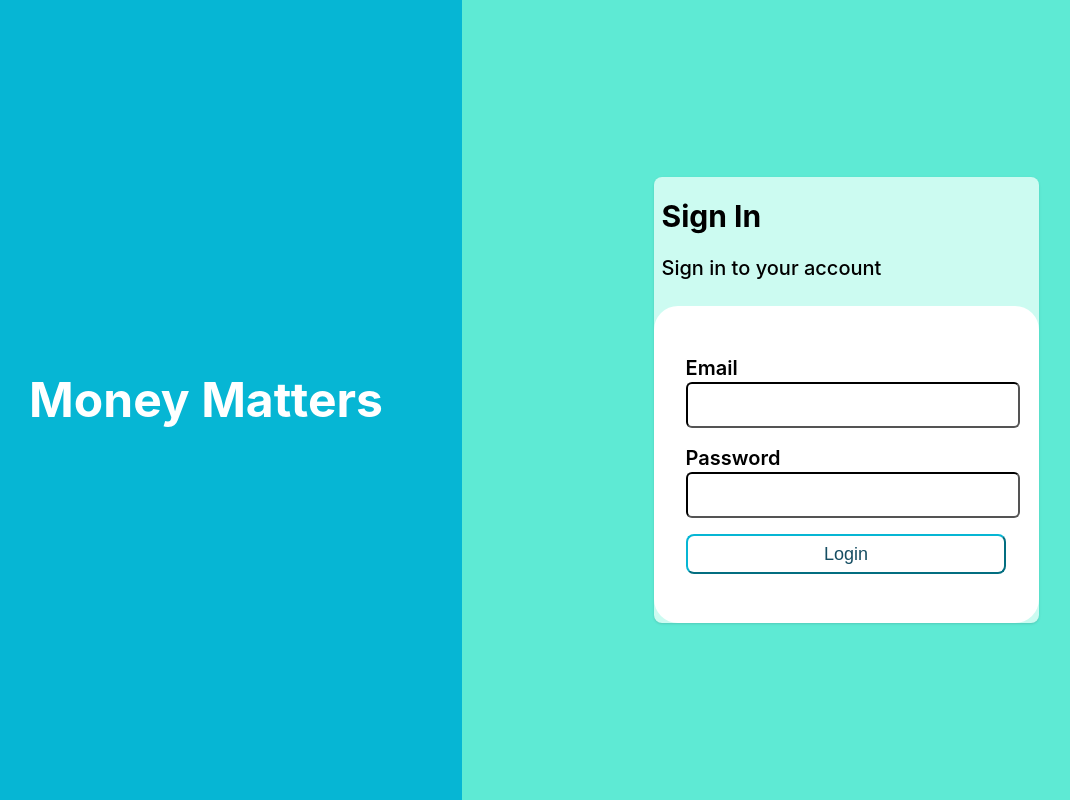
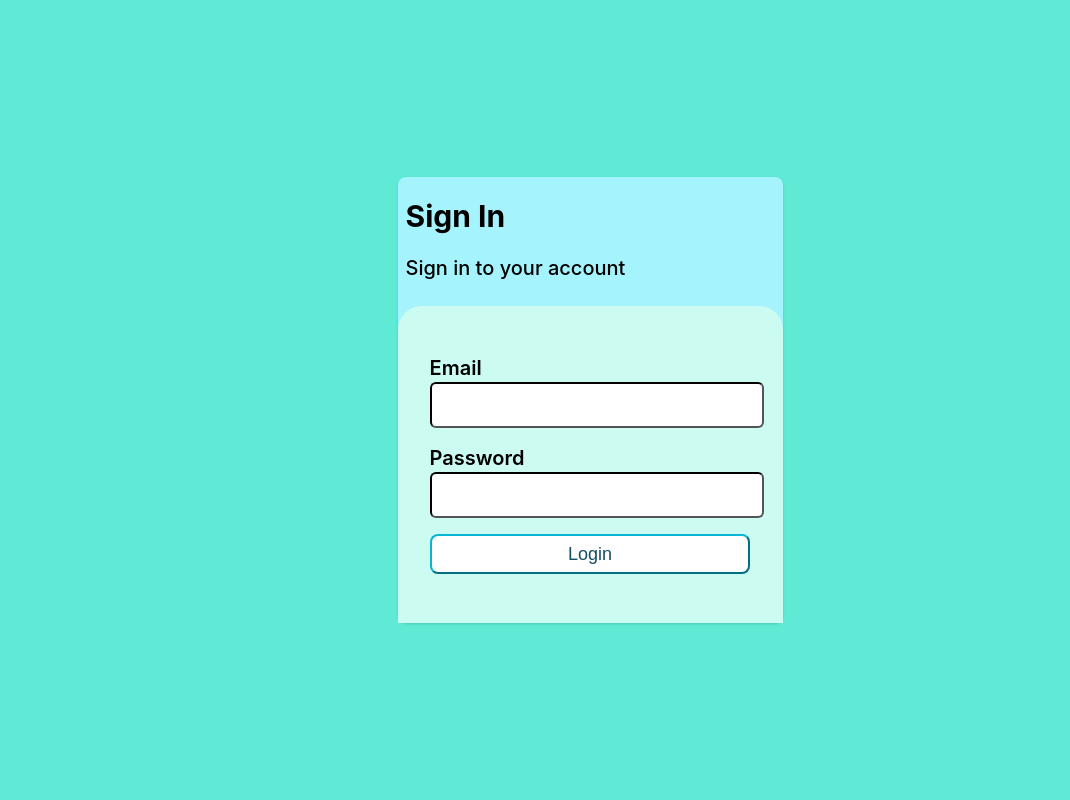
Before and after one commit to balu0520/pinScale_assignment, a React (Create React App) app: page /login in a window 1280 px wide. Shown: the whole page, without its empty margins (50-1120 px from the left). Built offline with nearby package versions, Linux system fonts and the light colour scheme.

Commit message:
updated tailwind code

```diff
--- a/src/components/LoginForm/index.css
+++ /dev/null
@@ -1,125 +0,0 @@
-
-@tailwind components;
-@tailwind utilities;
-
-/* .container{
-    display: flex;
-} */
-
-/* .desktopViewBoard{
-    background-color: #000000;
-    width:35vw;
-    height: 100vh;
-    max-width: 588px;
-    display: flex;
-    flex-direction: column;
-    justify-content: center;
-    align-items: center;
-} */
-.desktopViewBoardHeading{
-    font-family: "Roboto";
-    font-size: 72px;
-    color: #ffffff;
-}
-/* @media screen and (max-width:991px){
-    .desktopViewBoard{
-        display: none;
-    }
-    .desktopViewBoardHeading{
-        display: none;
-    }
-} */
-/* .loginContainerMain{
-    background-color: #F5F5F5;
-    width: 65vw;
-    height:100vh;
-    display: flex;
-    flex-direction: column;
-    justify-content: center;
-    align-items: center;
-} */
-/* @media screen and (max-width:991px) {
-    .loginContainerMain{
-        width: 100vw;
-        height:100vh;
-    }
-} */
-.signInHeading{
-    font-size: 32px;
-    font-family: "Montserrat";
-    font-weight: 700;
-}
-.signInPara{
-    font-size: 16px;
-    font-family: "Lato";
-    font-weight: 400;
-}
-@media screen and (max-width:576px) {
-    .signInHeading{
-        font-size: 22px;
-    }
-    .signInPara{
-        font-size: 12px;
-    }
-
-}
-/* .loginFormContainer{
-    background-color: #ffffff;
-    border-radius: 20px;
-    width: 385px;
-    height: 317px;
-    display: flex;
-    flex-direction: column;
-    padding-top: 20px;
-    padding-bottom: 20px;
-    margin-top: 20px;
-}
-@media screen and (max-width:400px){
-    .loginFormContainer{
-        width: 100%;
-    }
-} */
-/* .inputFormContainer{
-    display: flex;
-    flex-direction: column;
-    width: 100%;
-} */
-/* .loginFormName{
-    font-family: "Lato";
-    font-weight: 400;
-    font-size: 16px;
-    align-self: flex-start;
-} */
-/* .loginFormInput{
-    width: 100%;
-    height: 40px;
-    border-radius: 10px;
-    background-color: #F5F5F5;
-    outline: none;
-    font-size: 20px;
-    color: #000000;
-    padding-left: 10px;
-    margin-bottom: 20px;
-} */
-/* .errorMsg{
-    color: red;
-    font-family: "Roboto";
-    font-size: 12px;
-    padding-top: 0;
-} */
-/* .sign-in-btn{
-    width: 100%;
-    background-color: #000000;
-    border-radius: 10px;
-    color:#ffffff;
-    height: 40px;
-    cursor: pointer;
-    outline: none;
-} */
-.account-description{
-    color: #858585;
-    text-align: center;
-    font-size: 16px;
-    font-family: "Lato";
-    margin-top: 5px;
-}
--- a/src/components/LoginForm/index.tsx
+++ b/src/components/LoginForm/index.tsx
@@ -1,5 +1,4 @@
 import { useState, useEffect } from 'react'
-import './index.css'
 import { useCookies } from 'react-cookie'
 import { useNavigate } from 'react-router-dom'
 import useFetch from '../../hooks/useFetch'
@@ -16,7 +15,7 @@ const LoginForm = () => {
             'content-type': 'application/json',
             'x-hasura-admin-secret': 'g08A3qQy00y8yFDq3y6N1ZQnhOPOa4msdie5EtKS1hFStar01JzPKrtKEzYY2BtF'
         },
-        params:{},
+        params: {},
         body: { email, password }
     })
     const navigate = useNavigate()
@@ -35,7 +34,7 @@ const LoginForm = () => {
         getLogin()
     }, [res_data])
 
-    const onSubmitSuccess = (get_user_id:any): void => {
+    const onSubmitSuccess = (get_user_id: any): void => {
         setErr(false)
         setErrMsg("")
         setCookie("user_id", get_user_id[0].id);
@@ -59,10 +58,10 @@ const LoginForm = () => {
 
     const onSubmitFailure = () => {
         setErr(true)
-        setErrMsg("Invalid Credentials")
+        setErrMsg("*Invalid Credentials")
     }
 
-    const handleLogin = async (event:any) => {
+    const handleLogin = async (event: any) => {
         event.preventDefault()
         await fetchData()
     }
@@ -70,15 +69,11 @@ const LoginForm = () => {
     return (
         <>
             {load && (
-                <div className="flex w-screen">
-                    <div className="h-screen lg:w-2/5 bg-cyan-500 md:hidden lg:flex flex-col justify-center items-center sm:hidden hidden">
-                        <h1 className="text-white md:hidden lg:block text-5xl">Money Matters</h1>
-                    </div>
-                    <div className="h-screen flex flex-col justify-center items-center lg:w-3/5 md:w-full bg-teal-300 sm:w-full w-full">
-                        <div className="shadow rounded-lg bg-teal-100">
+                <div className="h-screen flex flex-col justify-center items-center md:w-full bg-teal-300 sm:w-full w-full">
+                    <div className="shadow rounded-lg bg-cyan-200">
                         <h1 className="text-3xl font-bold pl-2">Sign In</h1>
                         <p className="text-xl font-medium pl-2">Sign in to your account</p>
-                            <form className="sm:w-[385px] h-[317px] flex flex-col bg-white rounded-3xl mt-6 w-[300px]" onSubmit={(e) => handleLogin(e)}>
+                        <form className="sm:w-[385px] h-[317px] flex flex-col rounded-t-3xl mt-6 w-[300px] bg-teal-100" onSubmit={(e) => handleLogin(e)}>
                             <div className='m-auto w-5/6'>
                                 <div className="w-full flex flex-col">
                                     <label className="text-xl font-semibold" htmlFor='email'>Email</label>
@@ -86,13 +81,12 @@ const LoginForm = () => {
                                 </div>
                                 <div className="w-full flex flex-col">
                                     <label className="text-xl font-semibold" htmlFor='password'>Password</label>
-                                        <input type="password" value={password} onChange={(e) => setPassword(e.target.value)} id="password" className="w-full h-10 rounded-md outline-0 mb-4 text-black border-black pl-2" />
+                                    <input type="password" value={password} onChange={(e) => setPassword(e.target.value)} id="password" className="w-full h-10 rounded-md outline-0 mb-4 text-black border-black pl-2 text-lg" />
                                     {err && (<p className="pt-0 text-red-600 text-sm">{errMsg}</p>)}
                                 </div>
                                 <button type="submit" className="w-full bg-white border-x-cyan-500 border-y-cyan-500 h-10 text-cyan-900 text-lg outline-0 rounded-lg hover:border-0 hover:text-white hover:bg-cyan-600 cursor-pointer">Login</button>
                             </div>
                         </form>
-                        </div>
                     </div>
                 </div>
             )}
--- a/src/index.css
+++ b/src/index.css
@@ -11,3 +11,5 @@ code {
   font-family: source-code-pro, Menlo, Monaco, Consolas, 'Courier New',
     monospace;
 }
+@tailwind components;
+@tailwind utilities;
```
Lines whose indentation alone changed are shown as unchanged.
